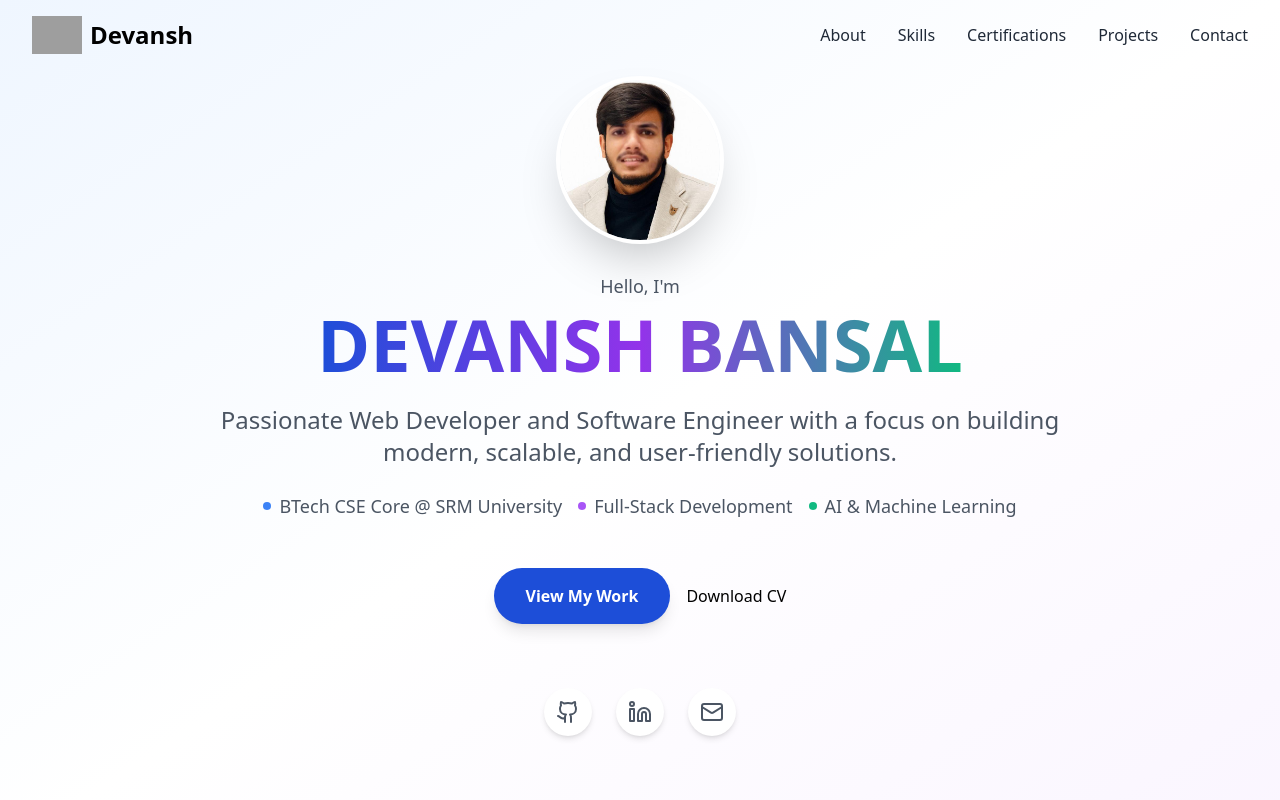
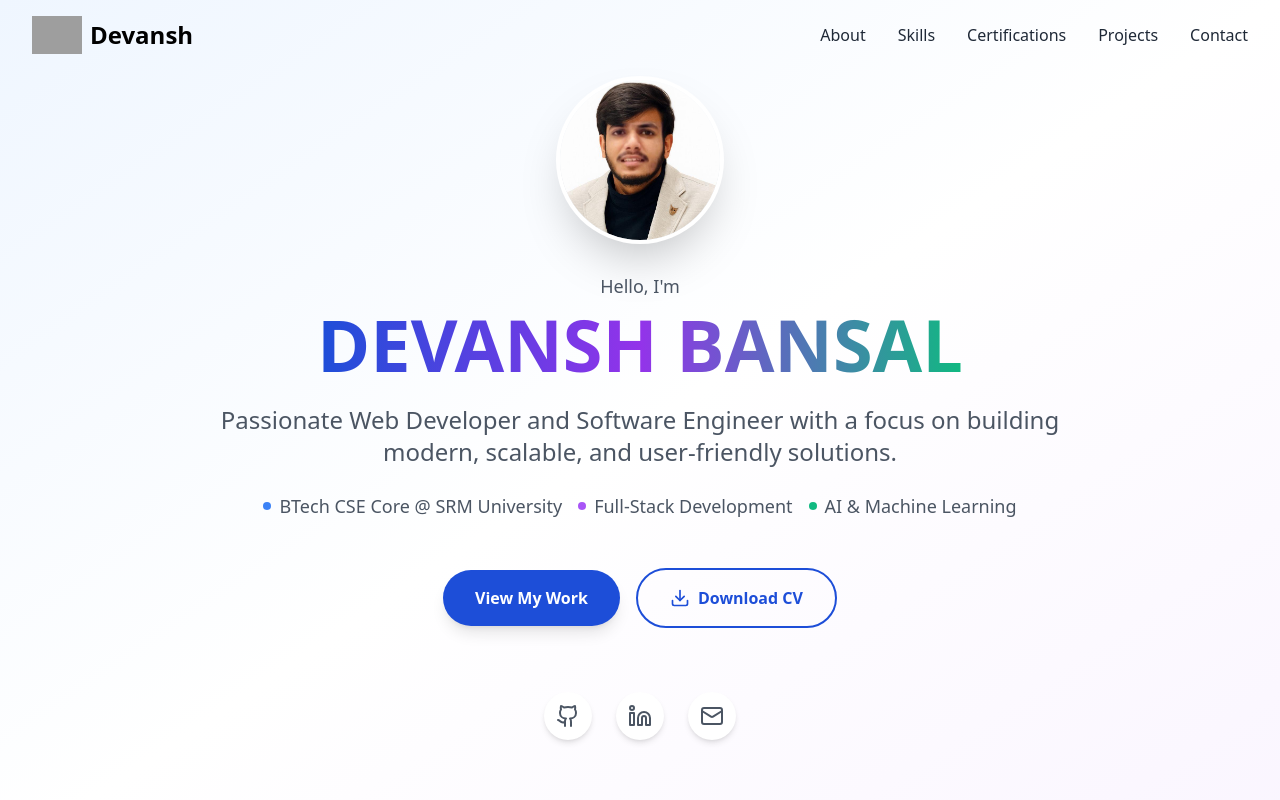
Before and after one commit to dev9923/portfolio, a React (Vite) app: page / in a window 1280 px wide. Shown: the top 800 px of the page. Built offline with nearby package versions, Linux system fonts and the light colour scheme; grey boxes are pictures that could not be loaded.

Commit message:
Updated Hero.tsx

```diff
--- a/src/components/Hero.tsx
+++ b/src/components/Hero.tsx
@@ -15,12 +15,12 @@ const Hero = () => {
         <div className="space-y-8 animate-fade-in">
           {/* Profile Image */}
           <div className="mx-auto w-40 h-40 rounded-full overflow-hidden shadow-2xl ring-4 ring-white">
-          <img src="/images/IMG (2).jpg"
+            <img
+              src="/images/IMG (2).jpg"
               alt="My Photo"
               width={200}
               className="rounded-full shadow-md"
             />
-
           </div>
 
           <div className="space-y-6">
@@ -63,10 +63,13 @@ const Hero = () => {
             </button>
             <a
               href="/cv.pdf"
-             download>
+              download="Devansh_Bansal_CV.pdf"
+              type="application/pdf"
+              className="px-8 py-4 border-2 border-blue-700 text-blue-700 rounded-full font-semibold hover:bg-blue-700 hover:text-white transition-all duration-300 flex items-center gap-2"
+            >
+              <Download size={20} />
               Download CV
             </a>
-
           </div>
 
           {/* Social Links */}
```
Lines whose indentation alone changed are shown as unchanged.
